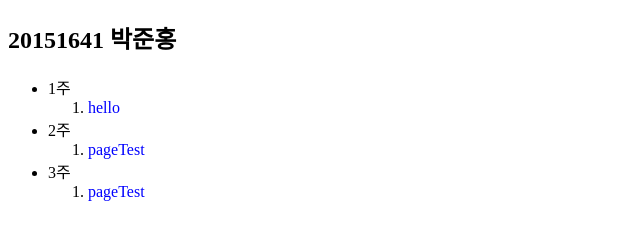
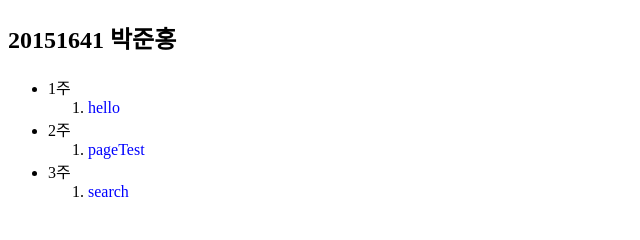
Before and after one commit to NewbieGG/NewbieGG.github.io, a plain HTML site: page index.html in a window 1280 px wide. Shown: the full height of the page, 0-640 px from the left. Drawn offline with nearby package versions, Linux system fonts and the light colour scheme.

Commit message:
Update index.html

```diff
--- a/index.html
+++ b/index.html
@@ -25,7 +25,7 @@
 
      <li>3주
      <ol>
-     <li><a href="https://NewbieGG.github.io/HomeWork03.html">pageTest </a></li>
+     <li><a href="https://NewbieGG.github.io/HomeWork03.html">search </a></li>
      </ol>
      	</li>
 
```
